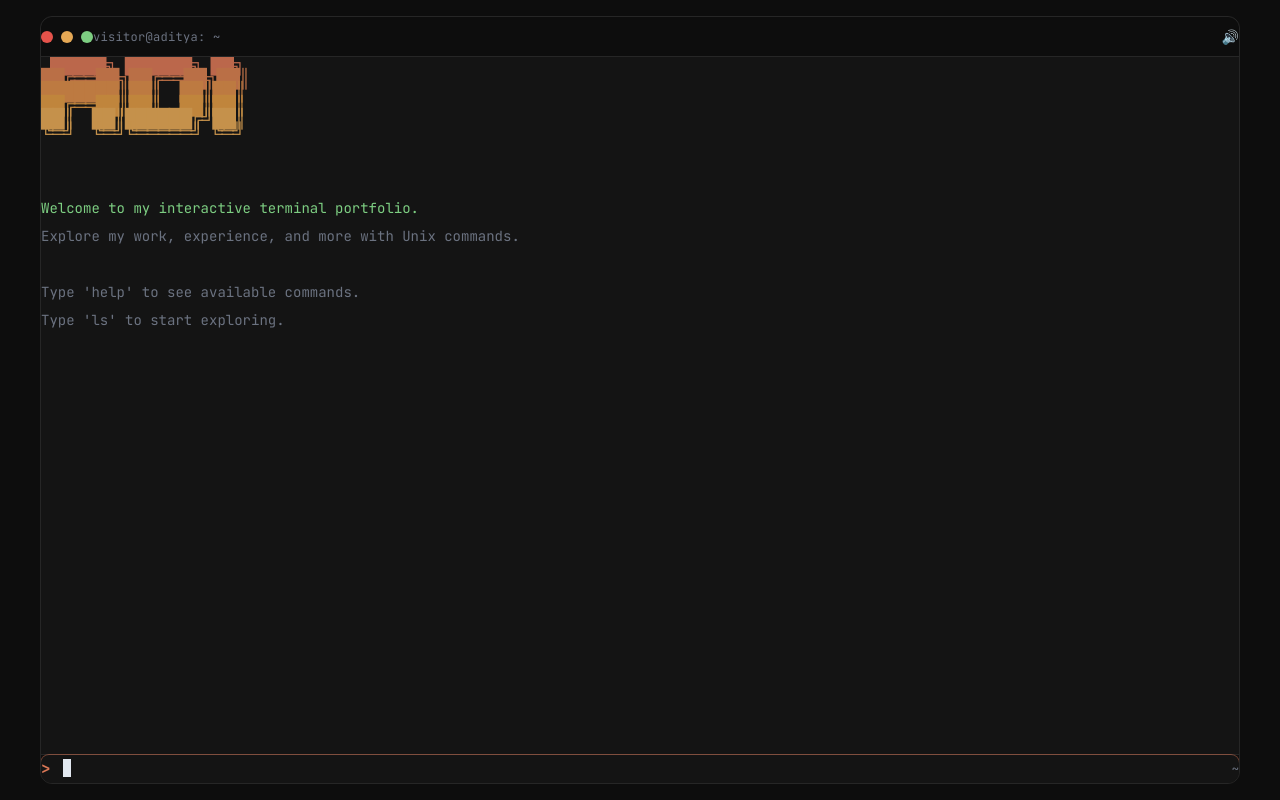
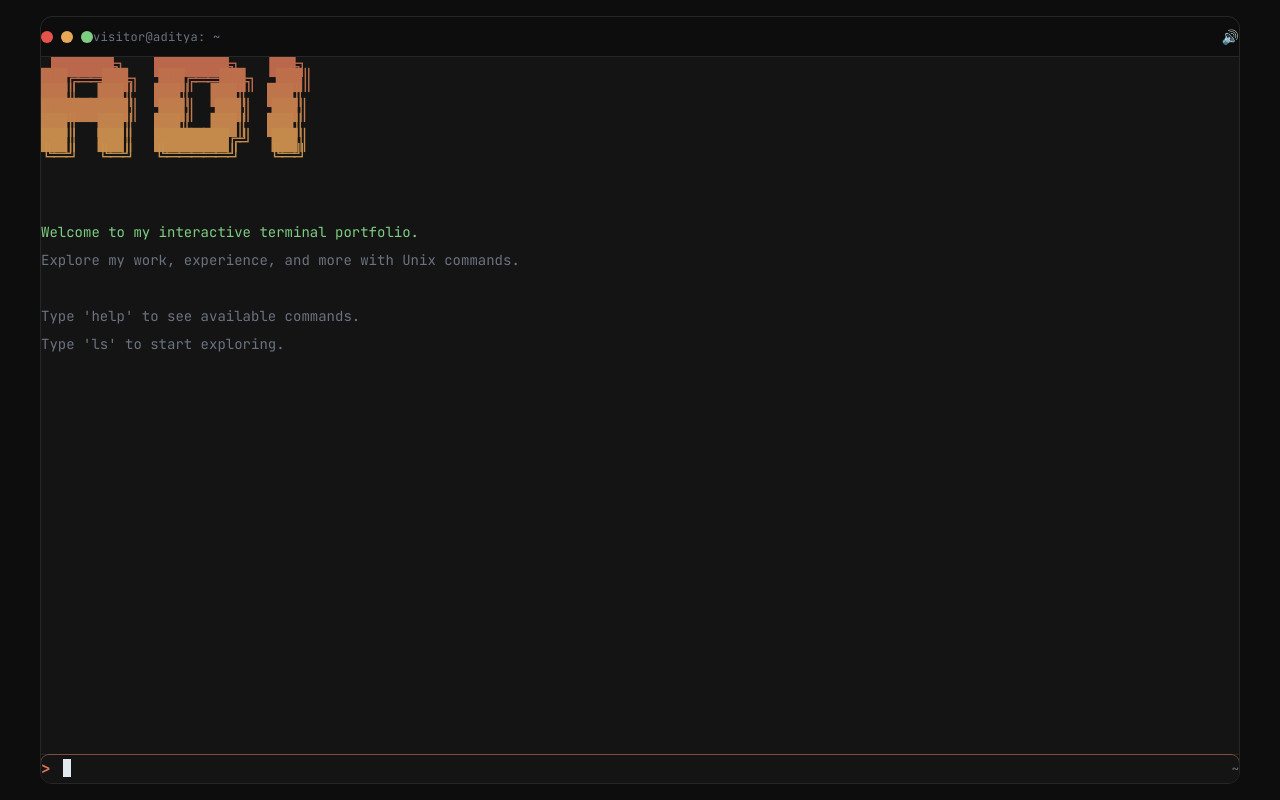
Before and after one commit to AdityaZDesai/personal, a Next.js app: page / in a window 1280 px wide. Built offline with nearby package versions, Linux system fonts and the light colour scheme.

Commit message:
improved asci art

```diff
--- a/src/app/globals.css
+++ b/src/app/globals.css
@@ -177,17 +177,20 @@ body {
   color: #da7756;
 }
 .text-gradient-2 {
-  color: #d98050;
+  color: #dc7f56;
 }
 .text-gradient-3 {
-  color: #dc8d4a;
+  color: #de8756;
 }
 .text-gradient-4 {
-  color: #e09a44;
+  color: #e08f55;
 }
 .text-gradient-5 {
+  color: #e19855;
+}
+.text-gradient-6 {
+  color: #e3a055;
+}
+.text-gradient-7 {
   color: #e5a855;
 }
-.text-gradient-6 {
-  color: #e5a855;
-}
--- a/src/components/Terminal.tsx
+++ b/src/components/Terminal.tsx
@@ -32,28 +32,32 @@ interface HistoryEntry {
 
 const ASCII_ART_LINES = [
   {
-    text: " \u2588\u2588\u2588\u2588\u2588\u2557 \u2588\u2588\u2588\u2588\u2588\u2588\u2557 \u2588\u2588\u2557",
+    text: " █████╗   ██████╗   ██╗",
     className: "text-gradient-1",
   },
   {
-    text: "\u2588\u2588\u2554\u2550\u2550\u2588\u2588\u2557\u2588\u2588\u2554\u2550\u2550\u2588\u2588\u2557\u2588\u2588\u2551",
+    text: "██╔══██╗  ██╔══██╗  ██║",
     className: "text-gradient-2",
   },
   {
-    text: "\u2588\u2588\u2588\u2588\u2588\u2588\u2588\u2551\u2588\u2588\u2551  \u2588\u2588\u2551\u2588\u2588\u2551",
+    text: "██║  ██║  ██║  ██║  ██║",
     className: "text-gradient-3",
   },
   {
-    text: "\u2588\u2588\u2554\u2550\u2550\u2588\u2588\u2551\u2588\u2588\u2551  \u2588\u2588\u2551\u2588\u2588\u2551",
+    text: "███████║  ██║  ██║  ██║",
     className: "text-gradient-4",
   },
   {
-    text: "\u2588\u2588\u2551  \u2588\u2588\u2551\u2588\u2588\u2588\u2588\u2588\u2588\u2554\u255d\u2588\u2588\u2551",
+    text: "██║  ██║  ██║  ██║  ██║",
     className: "text-gradient-5",
   },
   {
-    text: "\u255a\u2550\u255d  \u255a\u2550\u255d\u255a\u2550\u2550\u2550\u2550\u2550\u255d \u255a\u2550\u255d",
+    text: "██║  ██║  ██████╔╝  ██║",
     className: "text-gradient-6",
+  },
+  {
+    text: "╚═╝  ╚═╝  ╚═════╝   ╚═╝",
+    className: "text-gradient-7",
   },
 ];
 
@@ -122,7 +126,9 @@ export default function Terminal() {
   }, []);
 
   useEffect(() => {
-    scrollToBottom();
+    if (history.length > 0) {
+      scrollToBottom();
+    }
   }, [history, scrollToBottom]);
 
   useEffect(() => {
@@ -320,9 +326,9 @@ export default function Terminal() {
           className="flex-1 overflow-y-auto scroll-smooth px-3 py-4 sm:px-8 sm:py-8 pb-4 font-mono text-xs sm:text-sm"
         >
           {/* Banner */}
-          <div className="animate-fade-in pt-6 pl-1 sm:pt-16 sm:pl-8">
+          <div className="animate-fade-in pt-2 pl-1 sm:pt-16 sm:pl-8">
             {/* ASCII art rendered with tight line-height so box-drawing chars connect */}
-            <div className="ascii-banner mb-6 sm:mb-10 overflow-x-auto font-mono whitespace-pre text-[10px] sm:text-base md:text-lg leading-[0.75] tracking-[-0.1em] animate-banner-glow">
+            <div className="ascii-banner mb-6 sm:mb-10 overflow-x-auto font-mono whitespace-pre text-sm sm:text-lg md:text-xl leading-[0.75] tracking-[-0.1em] animate-banner-glow">
               {ASCII_ART_LINES.map((line, i) => (
                 <div key={`art-${i}`} className={line.className}>
                   {line.text}
```
